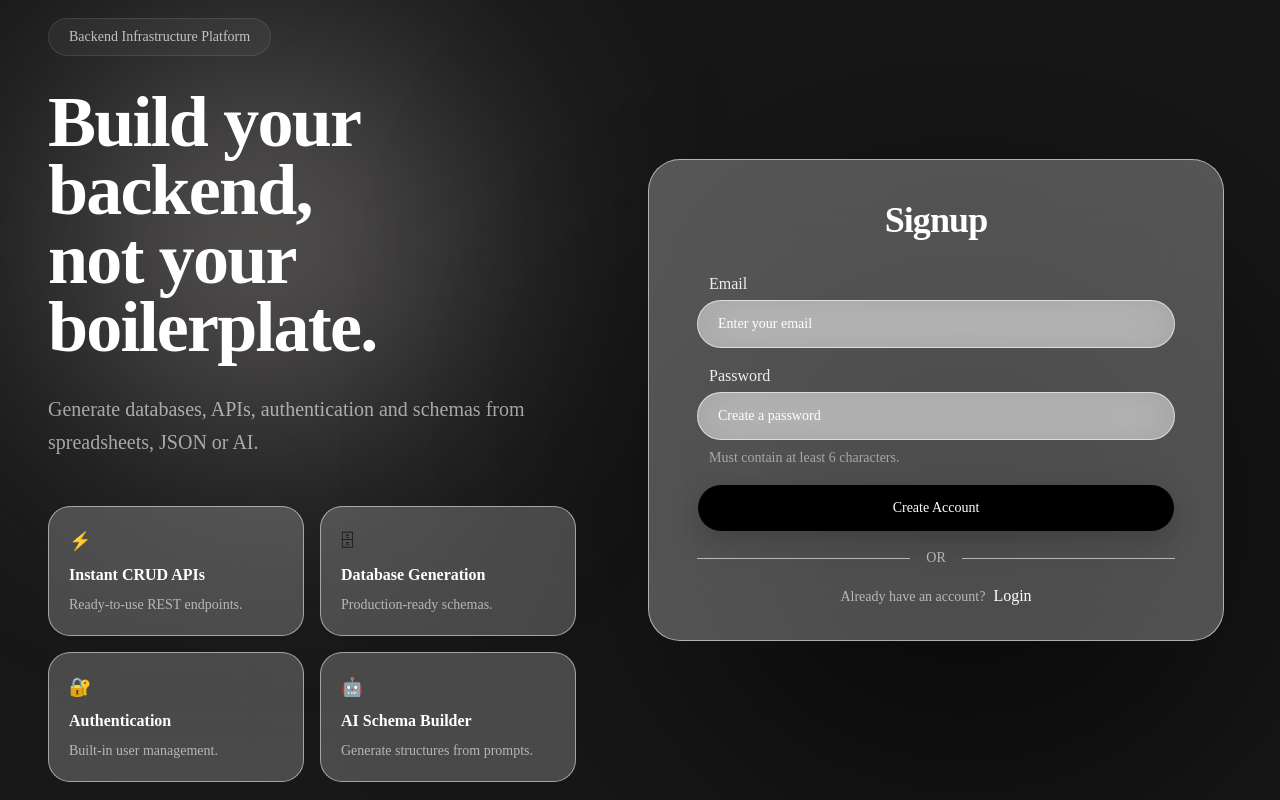
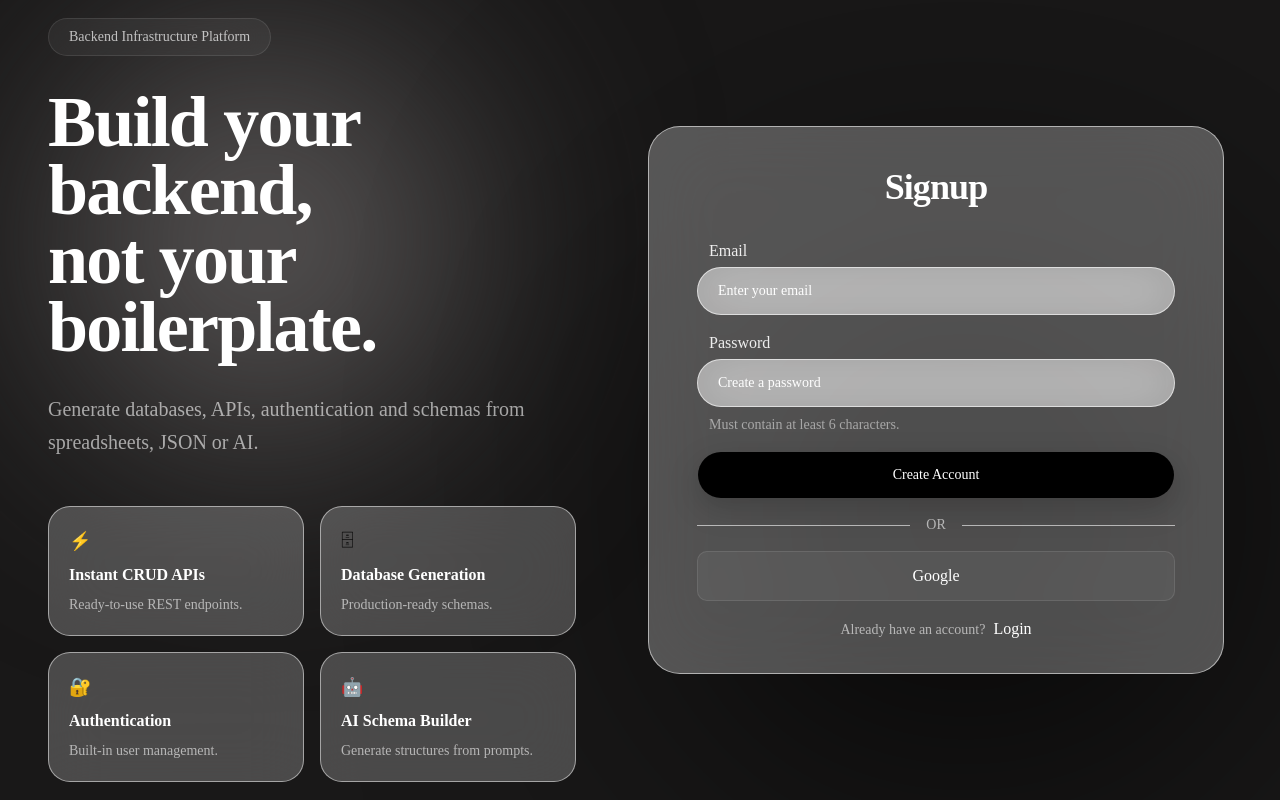
Before and after one commit to thenakulpatel/Data-Pilot, a Next.js app in the folder baas/: page /signup in a window 1280 px wide. Built offline with nearby package versions, Linux system fonts and the light colour scheme; no server answers.

Commit message:
Google OAuth enabled

```diff
--- /dev/null
+++ b/baas/app/(auth)/callback/page.tsx
@@ -0,0 +1,69 @@
+"use client";
+
+import { useEffect } from "react";
+import { useRouter } from "next/navigation";
+
+export default function AuthCallbackPage() {
+
+    const router = useRouter();
+
+    useEffect(() => {
+
+        console.log(
+            "Current URL:",
+            window.location.href
+        );
+
+        console.log(
+            "Current Hash:",
+            window.location.hash
+        );
+
+        const params =
+            new URLSearchParams(
+                window.location.hash.substring(1)
+            );
+
+        const accessToken =
+            params.get("access_token");
+
+        console.log(
+            "Extracted Token:",
+            accessToken
+        );
+
+        if (accessToken) {
+
+            localStorage.setItem(
+                "token",
+                accessToken
+            );
+
+
+            document.cookie =
+                `token=${accessToken}; path=/`;
+
+            console.log(
+                "Stored token"
+            );
+
+            window.location.href =
+                "/dashboard";
+
+            return;
+        }
+
+        console.log(
+            "No token found"
+        );
+
+        router.push("/login");
+
+    }, [router]);
+
+    return (
+        <div>
+            Signing you in...
+        </div>
+    );
+}
--- a/baas/app/(auth)/login/page.tsx
+++ b/baas/app/(auth)/login/page.tsx
@@ -3,6 +3,7 @@ from "@/components/auth/AuthCard";
 
 import LoginForm
 from "@/components/auth/LoginForm";
+
 
 export default function LoginPage() {
 
--- /dev/null
+++ b/baas/components/auth/GoogleLoginButton.tsx
@@ -0,0 +1,63 @@
+"use client";
+
+import { supabase }
+    from "@/lib/supabase";
+
+export default function
+    GoogleLoginButton() {
+
+    async function handleGoogleLogin() {
+
+        console.log("Starting Google OAuth");
+
+        const { error } =
+            await supabase.auth
+                .signInWithOAuth({
+                    provider: "google",
+                    options: {
+                        redirectTo:
+                            `${window.location.origin}/callback`,
+                    },
+                });
+
+        console.log("OAuth result:", error);
+
+        if (error) {
+            console.error(error);
+        }
+    }
+
+    return (
+
+        <button
+            onClick={
+                handleGoogleLogin
+            }
+            className="
+        flex
+        w-full
+        items-center
+        justify-center
+        gap-3
+
+        rounded-lg
+
+        border
+        border-white/10
+
+        bg-white/5
+
+        px-4
+        py-3
+
+        text-white
+
+        transition
+
+        hover:bg-white/10
+      "
+        >
+            Google
+        </button>
+    );
+}
--- a/baas/components/auth/LoginForm.tsx
+++ b/baas/components/auth/LoginForm.tsx
@@ -14,6 +14,9 @@ import { Input }
 
 import { saveToken }
   from "@/lib/frontend/auth";
+
+import GoogleLoginButton
+  from "@/components/auth/GoogleLoginButton";
 
 export default function LoginForm() {
 
@@ -131,7 +134,7 @@ export default function LoginForm() {
           Email
         </label>
         <Input
-        className="mt-1"
+          className="mt-1"
           type="email"
           placeholder="Enter your email"
           value={email}
@@ -147,7 +150,7 @@ export default function LoginForm() {
           Password
         </label>
         <Input
-         className="mt-1"
+          className="mt-1"
           type="password"
           placeholder="Enter your password"
           value={password}
@@ -212,7 +215,7 @@ export default function LoginForm() {
 
         <div className="h-px flex-1 bg-white/60" />
       </div>
-
+      <GoogleLoginButton />
       <div
         className="
     text-center
--- a/baas/components/auth/SignupForm.tsx
+++ b/baas/components/auth/SignupForm.tsx
@@ -7,6 +7,9 @@ import { useRouter } from "next/navigation";
 import { Button } from "@/components/ui/button";
 
 import { Input } from "@/components/ui/input";
+
+import GoogleLoginButton
+  from "@/components/auth/GoogleLoginButton";
 
 export default function SignupForm() {
 
@@ -292,7 +295,7 @@ export default function SignupForm() {
 
         <div className="h-px flex-1 bg-white/60" />
       </div>
-
+      <GoogleLoginButton />
       <div
         className="
           text-center
```
